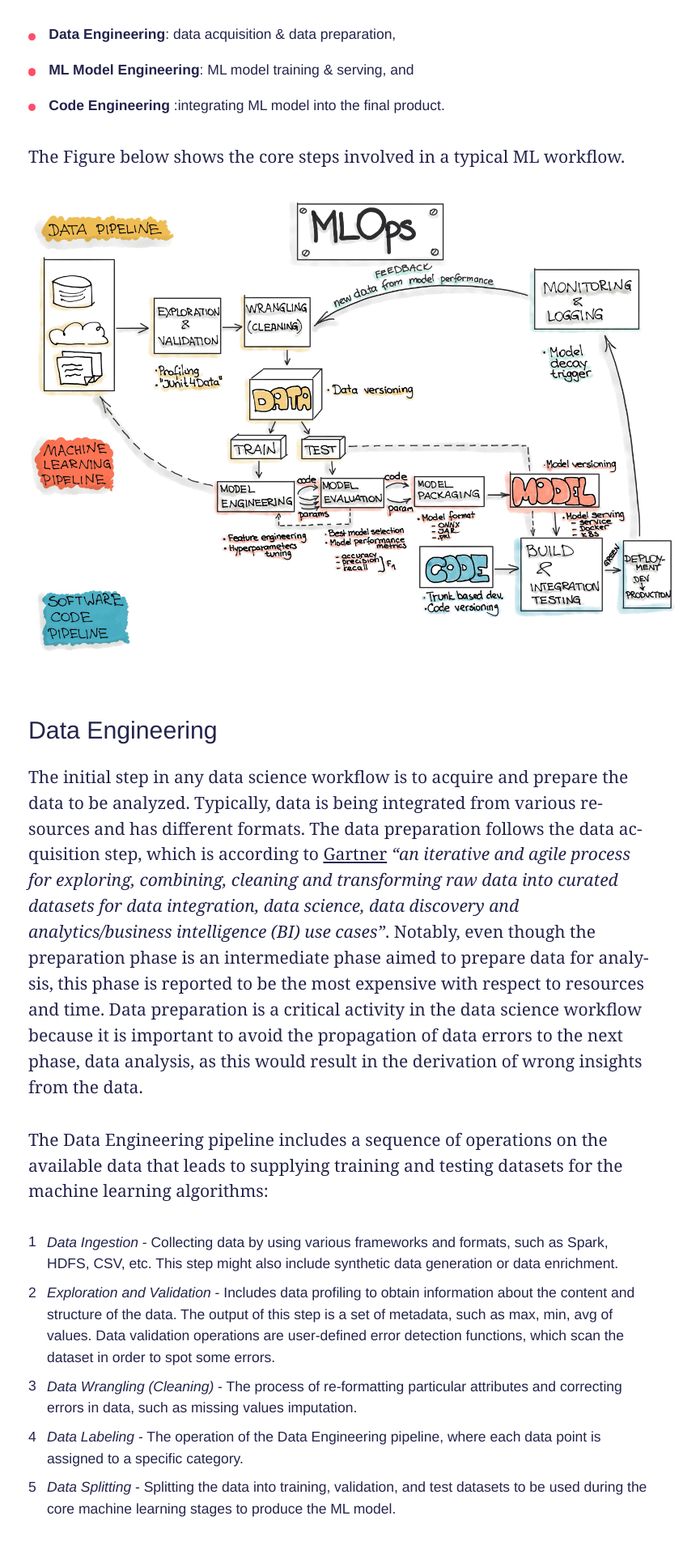
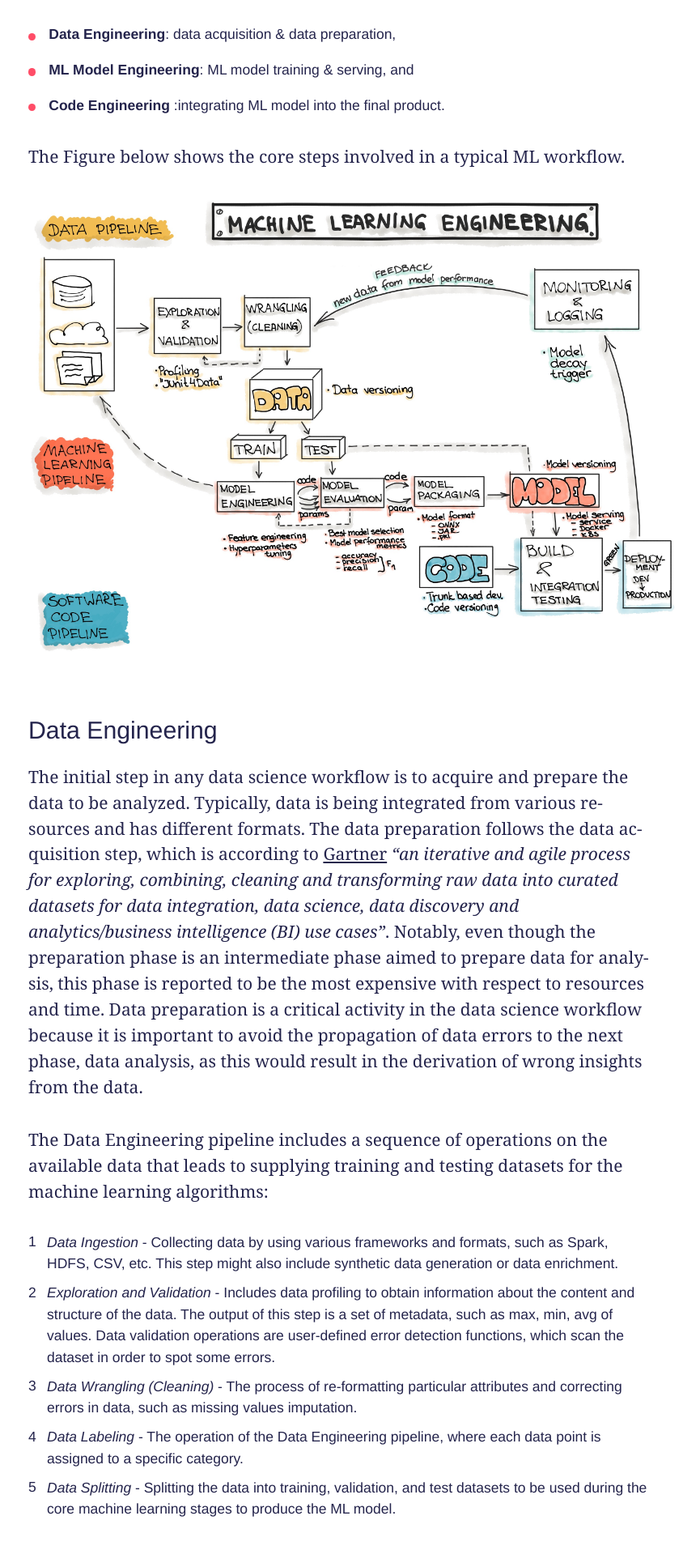
Before and after one commit to innoq/ml-ops.org, a Jekyll site: the page built from content/end-to-end-ml-workflow.md, in a window 1280 px wide. Shown: the part 709-2623 px from the top of the page at 81% size, without its empty margins (221-1086 px from the left). Built offline with Jekyll 4.4.1, drawn with Linux system fonts in a browser that asks for light colours; some web fonts are replaced.

Commit message:
ml engineering pic changed

```diff
--- a/content/end-to-end-ml-workflow.md
+++ b/content/end-to-end-ml-workflow.md
@@ -16,7 +16,7 @@ Corresponding to these artifacts, the typical machine learning workflow consists
 
 The Figure below shows the core steps involved in a typical ML workflow.
 
-<img src="../img/MLOps.jpg" alt="MLOps Overview" width="800"/>
+<img src="../img/ml-engineering.jpg" alt="Machine Learning Engineering" width="800"/>
 
 
 ### Data Engineering
```
Also changed, not shown: img/ml-engineering.jpg (added).
